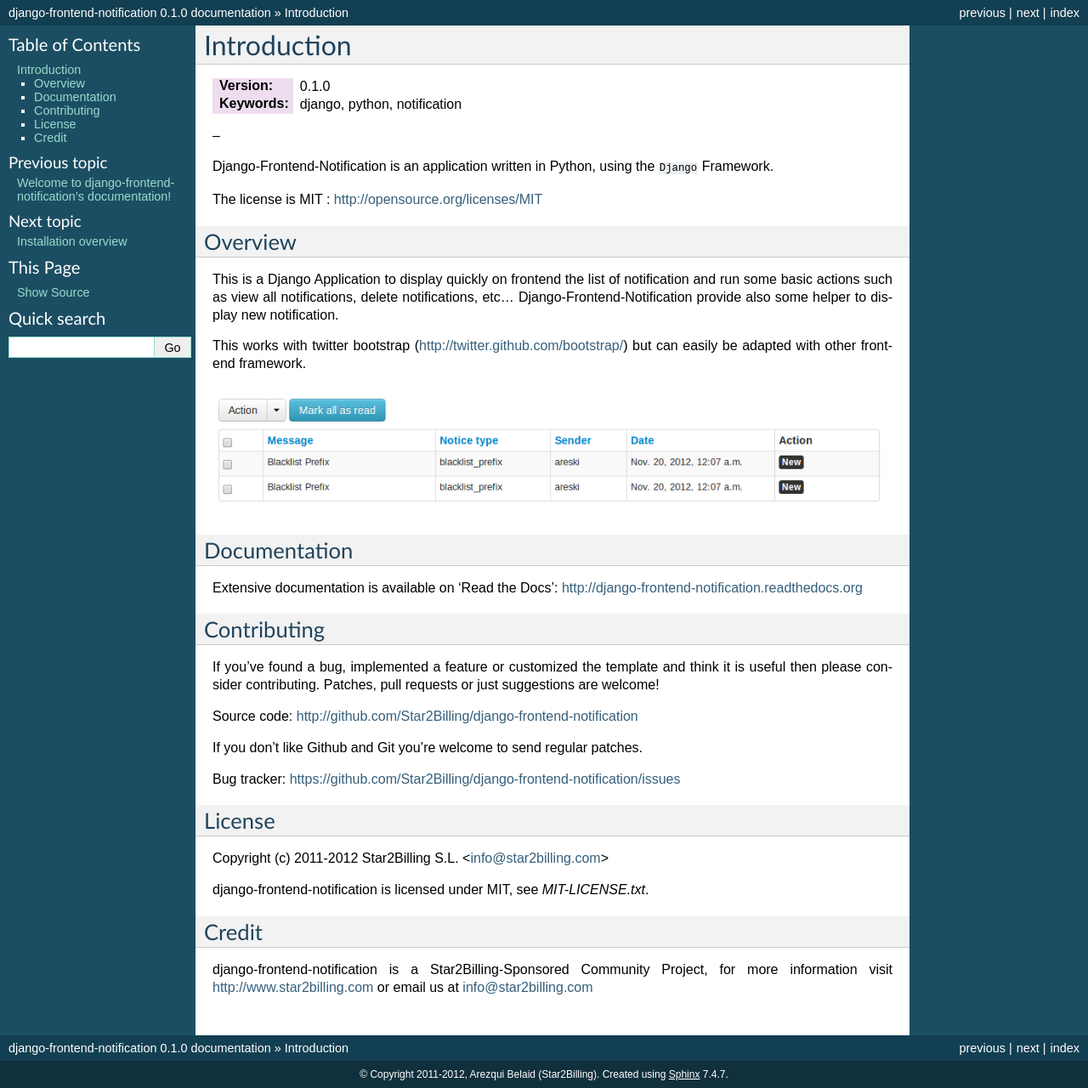
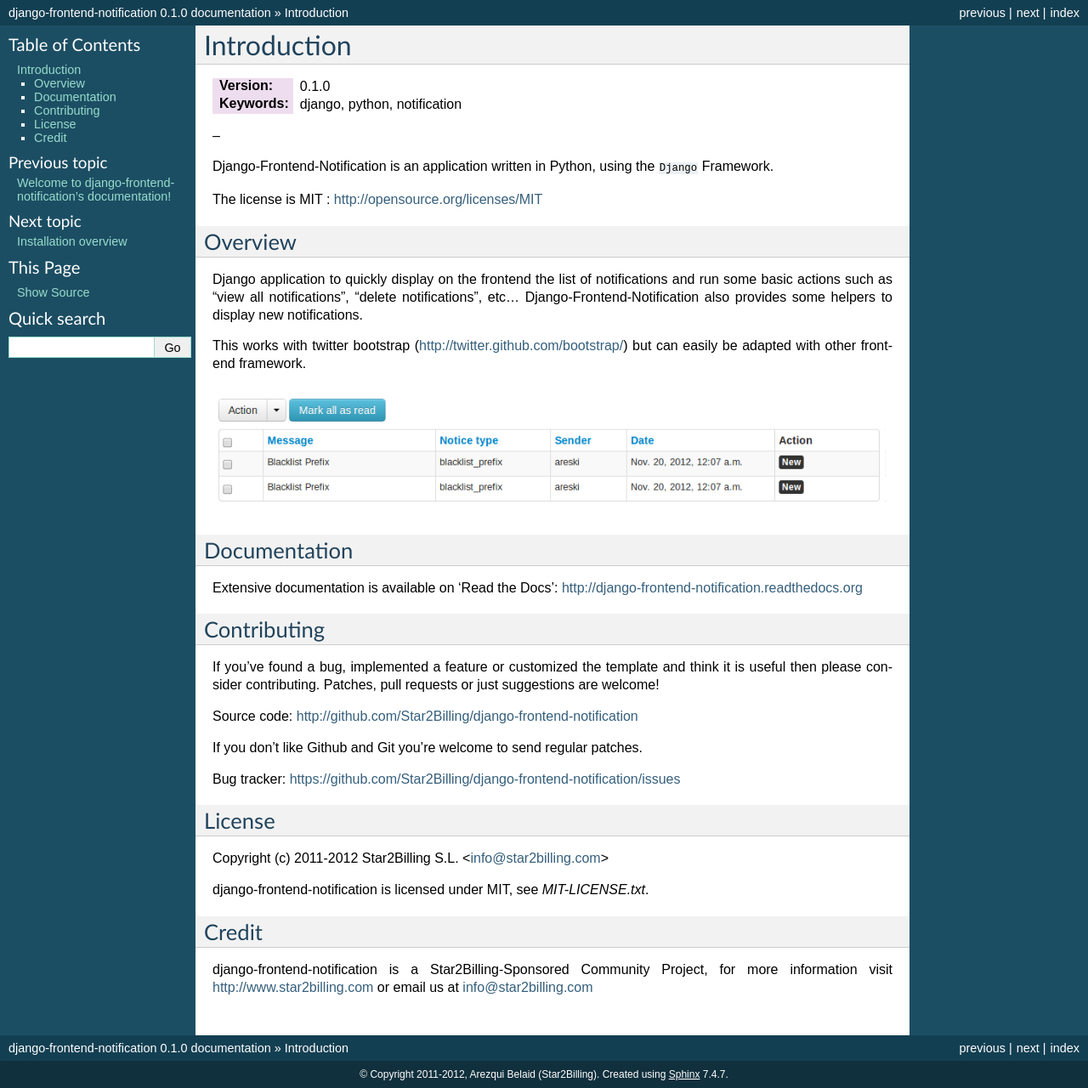
Before and after one commit to areski/django-frontend-notification, a Sphinx documentation site: the page built from docs/source/introduction.rst, in a window 1280 px wide. Shown: the whole page at 85% size. Built offline with Sphinx 7.4.7, drawn with Linux system fonts in a browser that asks for light colours.

Commit message:
update project description

```diff
--- a/README.rst
+++ b/README.rst
@@ -2,8 +2,7 @@
 Django-Frontend-Notification
 ============================
 
-This is a Django Application to display quickly on frontend the list of notification and run some basic actions such as view all notifications, delete notifications, etc...
-Django-Frontend-Notification provide also some helper to display new notification.
+Django application to quickly display on the frontend the list of notifications and run some basic actions such as "view all notifications", "delete notifications", etc... Django-Frontend-Notification also provides some helpers to display new notifications.
 
 This works with twitter bootstrap (http://twitter.github.com/bootstrap/) but can easily be adapted with other front-end framework.
 
--- a/docs/source/includes/introduction.txt
+++ b/docs/source/includes/introduction.txt
@@ -15,8 +15,7 @@
 Overview
 ========
 
-This is a Django Application to display quickly on frontend the list of notification and run some basic actions such as view all notifications, delete notifications, etc...
-Django-Frontend-Notification provide also some helper to display new notification.
+Django application to quickly display on the frontend the list of notifications and run some basic actions such as "view all notifications", "delete notifications", etc... Django-Frontend-Notification also provides some helpers to display new notifications.
 
 This works with twitter bootstrap (http://twitter.github.com/bootstrap/) but can easily be adapted with other front-end framework.
 
```
